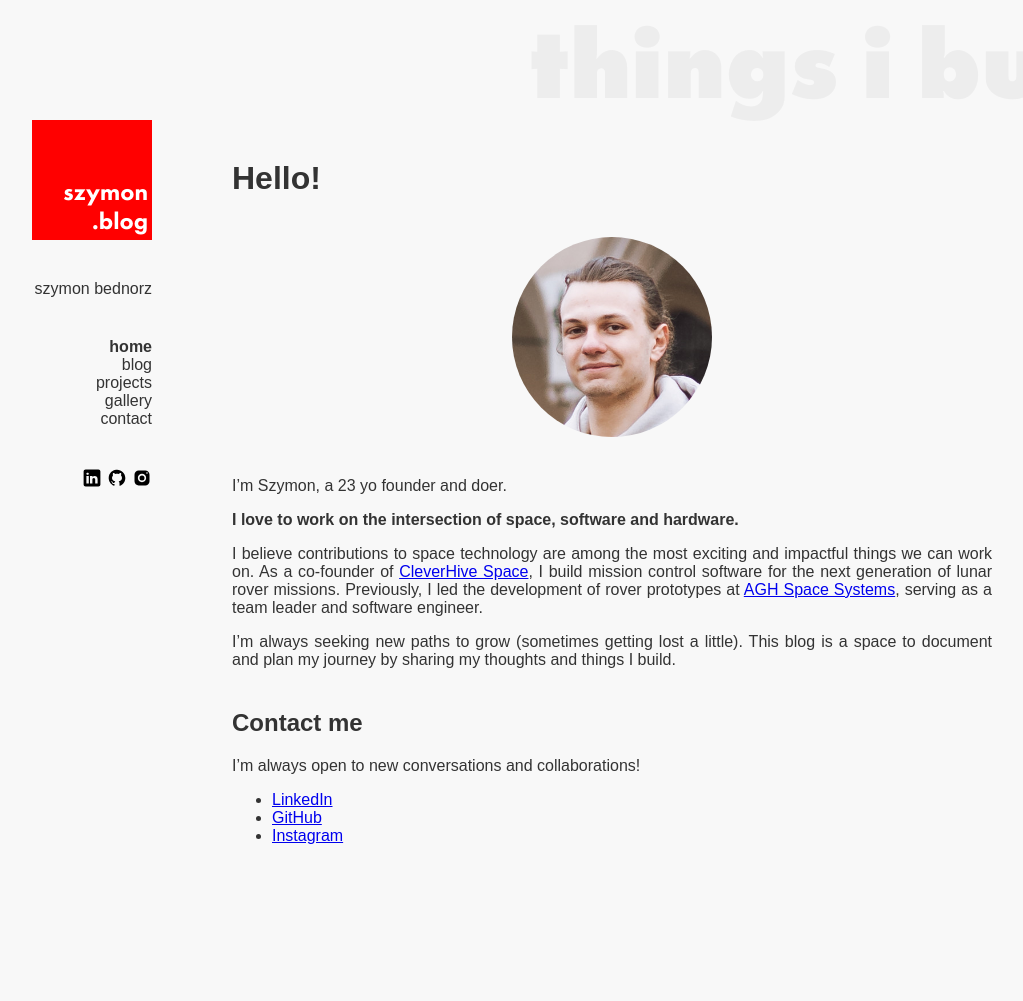
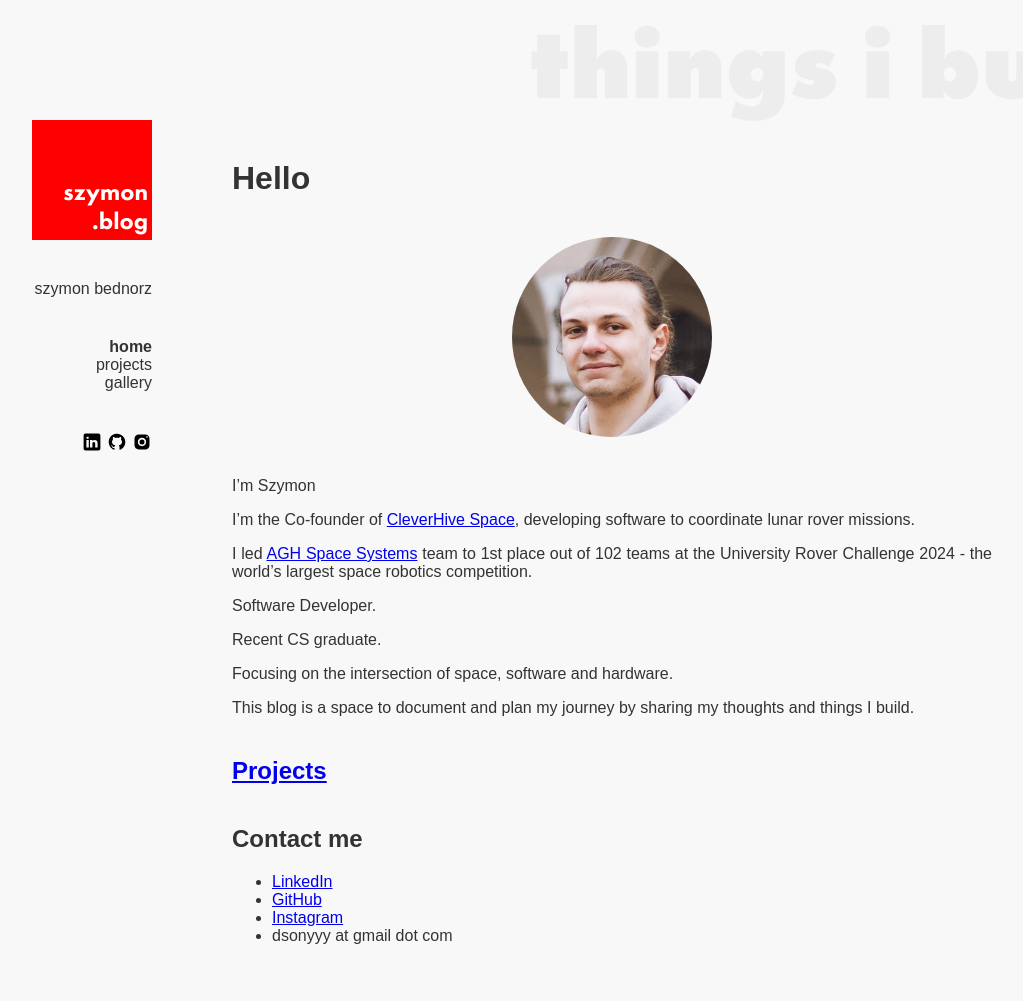
Before and after one commit to dsonyy/dsonyy.github.io, a Jekyll site: the page built from index.md, in a window 1280 px wide. Shown: the whole page, without its empty margins (108-1131 px from the left). Built offline with Jekyll 4.4.1, drawn with Linux system fonts in a browser that asks for light colours; before the commit the page ends 901 px from its top, so only the background shows below that.

Commit message:
feat(index): update contents

```diff
--- a/_includes/nav.html
+++ b/_includes/nav.html
@@ -1,10 +1,11 @@
 <ul>
     <li><a href="{{ '/' | relative_url }}" {% if page.url == '/' %}class="active"{% endif %}>home</a></li>
-    <li><a href="{{ '/blog' | relative_url }}" {% if page.url contains '/blog' %}class="active"{% endif %}>blog</a></li>
+    <!-- <li><a href="{{ '/blog' | relative_url }}" {% if page.url contains '/blog' %}class="active"{% endif %}>blog</a></li> -->
     <!-- <li><a href="{{ '/resume' | relative_url }}" {% if page.url contains '/resume' %}class="active"{% endif %}>resume</a></li> -->
-    <li><a href="{{ '/works' | relative_url }}" {% if page.url contains '/works' %}class="active"{% endif %}>projects</a></li>
+    <!-- <li><a href="{{ '/works' | relative_url }}" {% if page.url contains '/works' %}class="active"{% endif %}>projects</a></li> -->
 
     <!-- <li><a href="{{ '/yearly' | relative_url }}" {% if page.url contains '/yearly' %}class="active"{% endif %}>yearly</a></li> -->
-    <li><a href="https://szymonbednorz.com/galeria" {% if page.url contains '/gallery' %}class="active"{% endif %}>gallery</a></li>
-    <li><a href="https://szymonbednorz.com/galeria" {% if page.url contains '/gallery' %}class="active"{% endif %}>contact</a></li>
+    <li><a href="https://github.com/dsonyy">projects</a></li>
+
+    <li><a href="https://szymonbednorz.com/galeria">gallery</a></li>
 </ul>
--- a/index.md
+++ b/index.md
@@ -1,28 +1,32 @@
 ---
 layout: default
-title: Hello
+title: Home
 permalink: /
 ---
 
-# Hello!
+# Hello
 
 <img src="{{ '/assets/images/avatar.jpg' | relative_url }}" alt="Szymon Bednorz" class="avatar">
 
-I'm Szymon, a 23 yo founder and doer.
+I'm Szymon
 
-**I love to work on the intersection of space, software and hardware.**
+I'm the Co-founder of [CleverHive Space](https://cleverhive.space/), developing software to coordinate lunar rover missions.
 
-I believe contributions to space technology are among the most exciting and impactful things we can work on.
-As a co-founder of [CleverHive Space](https://cleverhive.space/), I build mission control software for the next generation of lunar rover missions.
-Previously, I led the development of rover prototypes at [AGH Space Systems](https://www.linkedin.com/company/agh-space-systems), serving as a team leader and software engineer.
+I led [AGH Space Systems](https://www.linkedin.com/company/agh-space-systems) team to 1st place out of 102 teams at the University Rover Challenge 2024 - the world’s largest space robotics competition.
 
-I'm always seeking new paths to grow (sometimes getting lost a little). This blog is a space to document and plan my journey by sharing my thoughts and things I build.
+Software Developer.
 
+Recent CS graduate.
+
+Focusing on the intersection of space, software and hardware.
+
+This blog is a space to document and plan my journey by sharing my thoughts and things I build.
+
+## [Projects](https://github.com/dsonyy)
 
 ## Contact me
-
-I'm always open to new conversations and collaborations!
 
 - [LinkedIn](https://www.linkedin.com/in/szymonbednorz/)
 - [GitHub](https://github.com/dsonyy)
 - [Instagram](https://instagram.com/sbdnrz)
+- dsonyyy at gmail dot com
```
Also changed, not shown: contact.md (+5 -0 lines).
